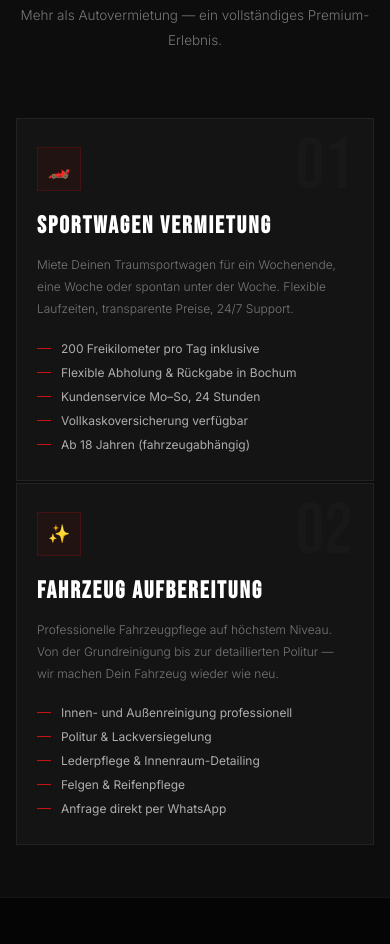
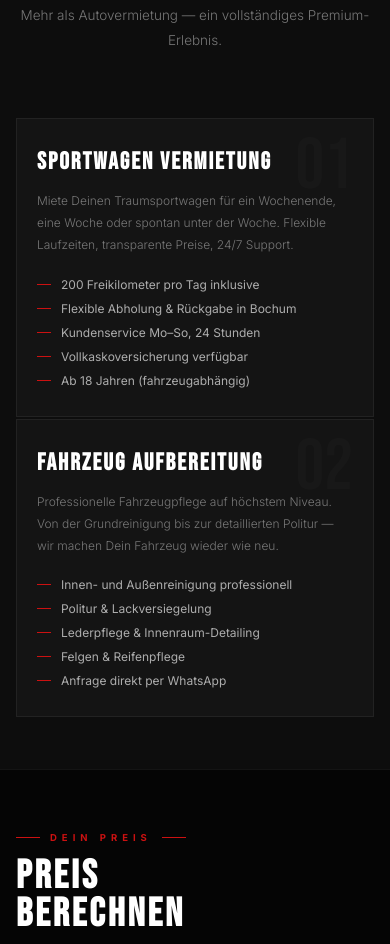
Before and after one commit to ferry-ki-einbau/mc-sportwagen, a plain HTML site: page index.html in a window 390 px wide. Shown: the part 3223-4167 px from the top of the page. Drawn offline with Linux system fonts and the light colour scheme; a script that the page names is missing.

Commit message:
Remove emoji icons from services section — cleaner premium look
Co-Authored-By: Claude Sonnet 4.6 <noreply@anthropic.com>

```diff
--- a/index.html
+++ b/index.html
@@ -324,8 +324,6 @@ nav.s{background:rgba(5,5,5,.96);backdrop-filter:blur(20px);padding:14px 64px;bo
 .svc::after{content:'';position:absolute;left:0;top:0;width:2px;height:0;background:linear-gradient(to bottom,var(--red),rgba(204,17,17,.2));transition:height .6s cubic-bezier(.16,1,.3,1)}
 .svc:hover::after{height:100%}
 .svc-n{position:absolute;top:16px;right:28px;font-family:'Bebas Neue';font-size:110px;color:rgba(255,255,255,.02);line-height:1;pointer-events:none}
-.svc-ico{width:48px;height:48px;background:rgba(204,17,17,.08);border:1px solid rgba(204,17,17,.2);display:flex;align-items:center;justify-content:center;margin-bottom:28px;font-size:20px;transition:all .3s}
-.svc:hover .svc-ico{background:rgba(204,17,17,.15);border-color:rgba(204,17,17,.5)}
 .svc h3{font-family:'Bebas Neue';font-size:28px;letter-spacing:2px;margin-bottom:14px}
 .svc-d{font-size:13px;color:var(--m);line-height:1.85;margin-bottom:26px;font-weight:300}
 .svc-li{list-style:none;display:flex;flex-direction:column;gap:9px}
@@ -754,7 +752,6 @@ nav.s{padding:10px 16px}
 .svc-grid{grid-template-columns:1fr;gap:2px}
 .svc{padding:28px 20px}
 .svc-n{font-size:72px;top:12px;right:20px}
-.svc-ico{width:44px;height:44px;font-size:18px;margin-bottom:20px}
 .svc h3{font-size:24px}
 .svc-d{font-size:12px;margin-bottom:20px}
 .svc-li li{font-size:12px}
@@ -1195,7 +1192,6 @@ footer{padding:32px 16px 20px}
   <div class="svc-grid">
     <div class="svc r">
       <div class="svc-n">01</div>
-      <div class="svc-ico">🏎️</div>
       <h3>SPORTWAGEN VERMIETUNG</h3>
       <p class="svc-d">Miete Deinen Traumsportwagen für ein Wochenende, eine Woche oder spontan unter der Woche. Flexible Laufzeiten, transparente Preise, 24/7 Support.</p>
       <ul class="svc-li">
@@ -1208,7 +1204,6 @@ footer{padding:32px 16px 20px}
     </div>
     <div class="svc r d2">
       <div class="svc-n">02</div>
-      <div class="svc-ico">✨</div>
       <h3>FAHRZEUG AUFBEREITUNG</h3>
       <p class="svc-d">Professionelle Fahrzeugpflege auf höchstem Niveau. Von der Grundreinigung bis zur detaillierten Politur — wir machen Dein Fahrzeug wieder wie neu.</p>
       <ul class="svc-li">
```
